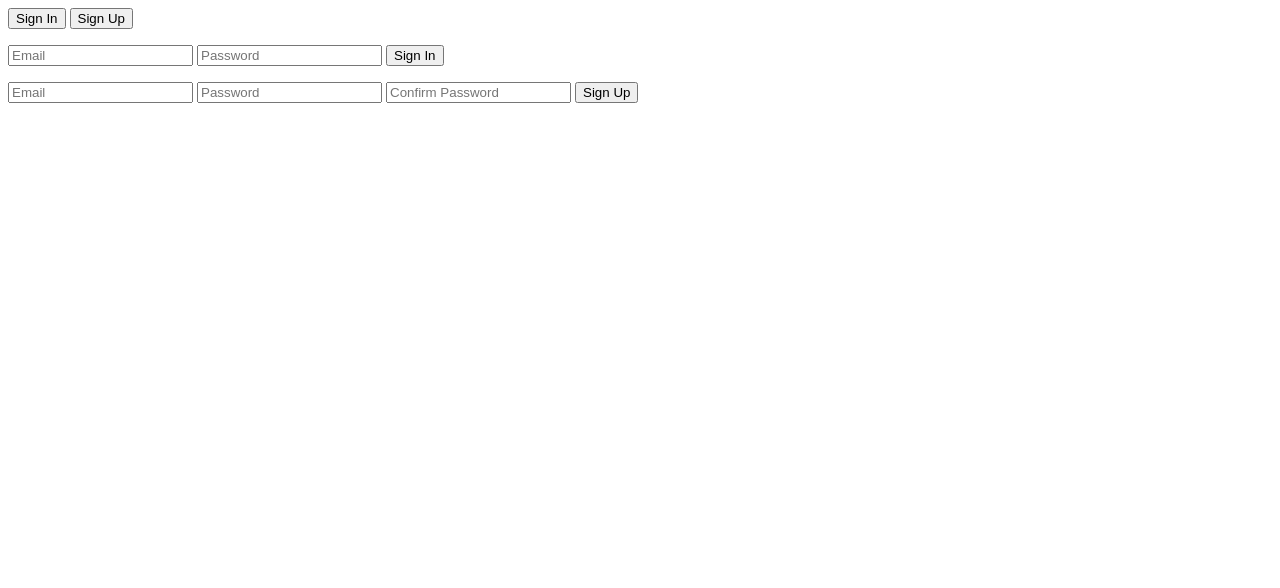
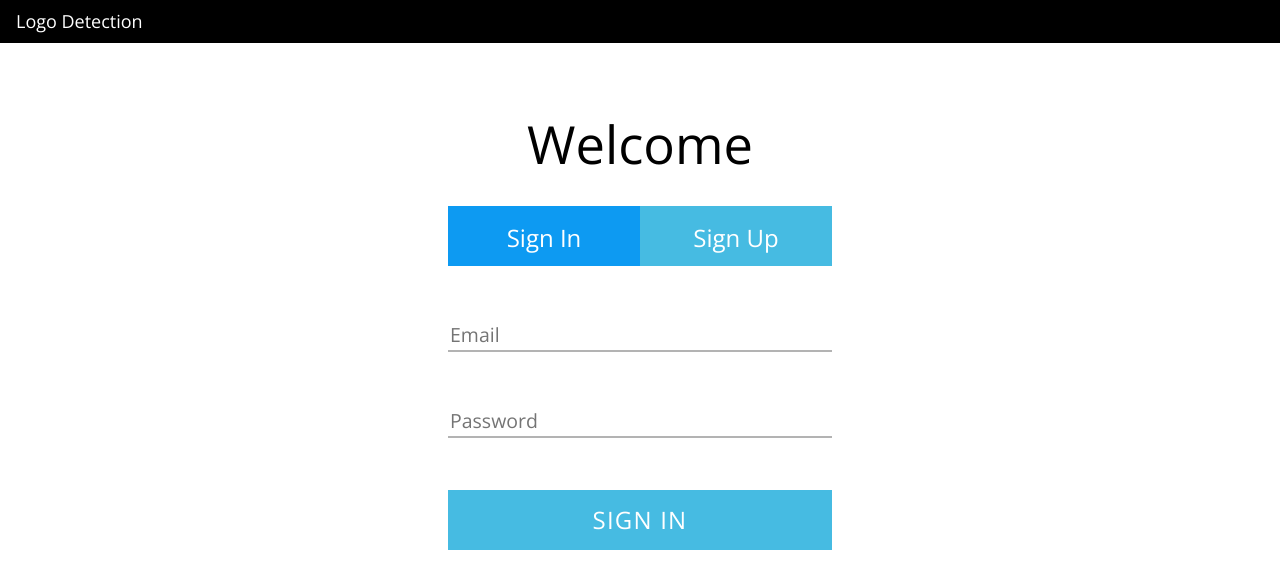
Before and after one commit to vchsiu28/Logo-Detection, a website: page public/auth.html in a window 1280 px wide. Drawn offline with nearby package versions, Linux system fonts and the light colour scheme.

Commit message:
Style the authentication page.

```diff
--- a/public/auth.html
+++ b/public/auth.html
@@ -4,31 +4,82 @@
         <meta charset="UTF-8" />
         <meta name="viewport" content="width=device-width, initial-scale=1.0" />
         <meta http-equiv="X-UA-Compatible" content="ie=edge" />
-        <link rel="stylesheet" href="css/auth.css">
+        <link rel="stylesheet" href="css/style.css" />
+        <link rel="stylesheet" href="css/auth.css" />
         <title>Sign In</title>
     </head>
     <body>
-        <div class="tab">
-            <button>Sign In</button>
-            <button>Sign Up</button>
+        <nav id="header" class="bar top black large" style="z-index:4">
+            <span class="bar-item left">Logo Detection</span>
+        </nav>
+        <main class="wrapper">
+            <div class="form-title">
+                <span>Welcome</span>
             </div>
-        <div id="signin">
-            <p class="error"></p>
+            <div class="tabs">
+                <button
+                    id="signin-tab"
+                    class="tab-item"
+                    onclick="displaySignin()"
+                >
+                    Sign In
+                </button>
+                <button
+                    id="signup-tab"
+                    class="tab-item"
+                    onclick="displaySignup()"
+                >
+                    Sign Up
+                </button>
+            </div>
+            <div id="signin" class="hidden">
+                <div class="form-error">
+                    <span class="error"></span>
+                </div>
+                <div class="form-item">
                     <input type="text" name="email" placeholder="Email" />
-            <input type="password" name="password" placeholder="Password" />
-            <button onclick="signin()">Sign In</button>
                 </div>
-        <div id="signup">
-            <p class="error"></p>
+                <div class="form-item">
+                    <input
+                        type="password"
+                        name="password"
+                        placeholder="Password"
+                    />
+                </div>
+                <div class="button-panel">
+                    <button class="auth-button" onclick="signin()">
+                        Sign In
+                    </button>
+                </div>
+            </div>
+            <div id="signup" class="hidden">
+                <div class="form-error">
+                    <span class="error"></span>
+                </div>
+                <div class="form-item">
                     <input type="text" name="email" placeholder="Email" />
-            <input type="password" name="password" placeholder="Password" />
+                </div>
+                <div class="form-item">
+                    <input
+                        type="password"
+                        name="password"
+                        placeholder="Password"
+                    />
+                </div>
+                <div class="form-item">
                     <input
                         type="password"
                         name="confirmPassword"
                         placeholder="Confirm Password"
                     />
-            <button onclick="signup()">Sign Up</button>
                 </div>
+                <div class="button-panel">
+                    <button class="auth-button" onclick="signup()">
+                        Sign Up
+                    </button>
+                </div>
+            </div>
+        </main>
         <script src="js/auth.js"></script>
     </body>
 </html>
--- /dev/null
+++ b/public/css/auth.css
@@ -0,0 +1,99 @@
+.tabs {
+    overflow: hidden;
+    background-color: hsl(195, 73%, 58%);
+}
+
+/* Style the buttons that are used to open the tab content */
+.tabs button {
+    color: #fff;
+    background-color: inherit;
+    float: left;
+    border: none;
+    outline: none;
+    cursor: pointer;
+    padding: 14px 16px;
+    transition: 0.3s;
+    height: 60px;
+    font-size: 1.6rem;
+    width: 50%;
+    text-align: center;
+}
+
+/* Change background color of buttons on hover */
+.tabs button:hover {
+    background-color: hsl(203, 90%, 60%);
+    transition: background 0.3s ease-in-out;
+}
+
+/* Create an active/current tablink class */
+.tabs button.active {
+    background-color: hsl(203, 90%, 50%);
+    transition: background 0.3s ease-in-out;
+}
+
+.wrapper {
+    padding-top: 7rem;
+    width: 30%;
+    margin: auto;
+}
+.form-title {
+    text-align: center;
+    font-size: 3.5rem;
+    font-weight: 300;
+    padding: 1em, 0;
+    margin-bottom: 1.5rem;
+}
+
+.form-error {
+    color: red;
+    font-size: 1.2rem;
+    margin: 0;
+    padding: 0;
+}
+.form-error span {
+    display: block;
+    margin-top: 0.2rem;
+    margin-bottom: 0.2rem;
+}
+.form-item {
+    font-size: 1.3rem;
+    margin-top: 3.5rem;
+    margin-bottom: 3.5rem;
+}
+
+.form-item input {
+    border: none;
+    box-shadow: none;
+    border-bottom: 2px solid hsl(0, 0%, 70%);
+    transition: border-color 0.3s;
+    width: 100%;
+}
+.form-item input:focus {
+    border-bottom: 2px solid hsl(195, 73%, 58%);
+    outline: none;
+    box-shadow: none;
+    background: inherit;
+}
+.button-panel {
+    margin: 2em 0 0;
+    width: 100%;
+}
+
+.button-panel .auth-button {
+    background: hsl(195, 73%, 58%);
+    border: none;
+    color: #fff;
+    cursor: pointer;
+    height: 60px;
+    font-size: 1.6em;
+    letter-spacing: 0.05em;
+    text-align: center;
+    text-transform: uppercase;
+    transition: background 0.3s ease-in-out;
+    width: 100%;
+}
+
+.button-panel .auth-button:hover {
+    background: hsl(203, 90%, 60%);
+    transition: background 0.3s ease-in-out;
+}
--- a/public/css/style.css
+++ b/public/css/style.css
@@ -1,3 +1,4 @@
+@import url(https://fonts.googleapis.com/css?family=Open+Sans:300,400,600,700|Open+Sans+Condensed:300,700);
 html {
     box-sizing: border-box;
 }
@@ -181,7 +182,7 @@ textarea {
 /* End extract */
 html,
 body {
-    font-family: Verdana, sans-serif;
+    font-family: 'Open Sans', sans-serif;
     font-size: 15px;
     line-height: 1.5;
 }
--- a/public/js/auth.js
+++ b/public/js/auth.js
@@ -13,9 +13,9 @@ const getInputs = wrapperId => {
 };
 
 const displayError = (wrapperId, err) => {
-    const selector = `#${wrapperId} p.error`;
+    const selector = `#${wrapperId} span.error`;
     const errorNode = document.querySelector(selector);
-    errorNode.textContent = err;
+    errorNode.textContent = `* ${err.message}`;
 };
 
 const postSignup = inputs => {
@@ -81,3 +81,34 @@ const signin = () => {
             displayError('signin', err);
         });
 };
+
+const displaySignin = () => {
+    const signinContent = document.getElementById('signin');
+    const signinTab = document.getElementById('signin-tab');
+    const signupContent = document.getElementById('signup');
+    const signupTab = document.getElementById('signup-tab');
+    signinContent.style.display = 'initial';
+    signinTab.classList.add('active');
+    signupContent.style.display = 'none';
+    signupTab.classList.remove('active');
+    document.title = 'Sign In';
+};
+
+const displaySignup = () => {
+    const signinContent = document.getElementById('signin');
+    const signinTab = document.getElementById('signin-tab');
+    const signupContent = document.getElementById('signup');
+    const signupTab = document.getElementById('signup-tab');
+    signupContent.style.display = 'initial';
+    signupTab.classList.add('active');
+    signinContent.style.display = 'none';
+    signinTab.classList.remove('active');
+    document.title = 'Sign Up';
+};
+
+window.onload = () => {
+    const signinContent = document.getElementById('signin');
+    const signinTab = document.getElementById('signin-tab');
+    signinContent.style.display = 'initial';
+    signinTab.classList.add('active');
+};
```
Also changed, not shown: public/demo.html (+2 -2 lines). Lines whose indentation alone changed are shown as unchanged.
